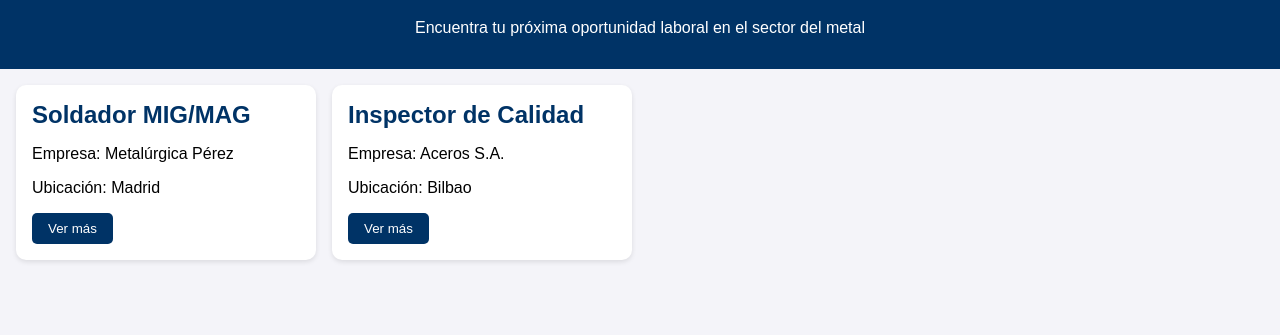
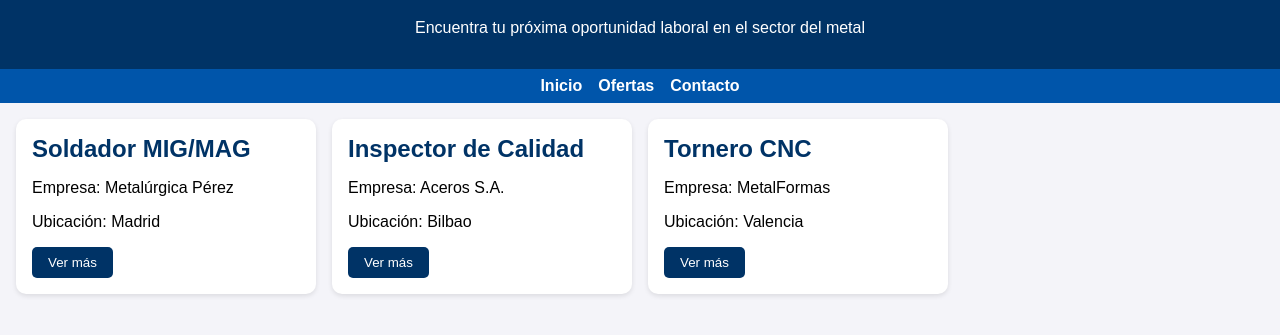
Before and after one commit to EmpleoMetal/EmpleoMetal, a plain HTML site: page index.html in a window 1280 px wide. Shown: the part 77-412 px from the top of the page. Drawn offline with Linux system fonts and the light colour scheme.

Commit message:
Update index.html

```diff
--- a/index.html
+++ b/index.html
@@ -16,6 +16,18 @@
       color: white;
       padding: 1rem;
       text-align: center;
+    }
+    nav {
+      background: #0055aa;
+      padding: 0.5rem;
+      display: flex;
+      justify-content: center;
+      gap: 1rem;
+    }
+    nav a {
+      color: white;
+      text-decoration: none;
+      font-weight: bold;
     }
     .ofertas {
       display: grid;
@@ -52,18 +64,30 @@
     <p>Encuentra tu próxima oportunidad laboral en el sector del metal</p>
   </header>
 
+  <nav>
+    <a href="index.html">Inicio</a>
+    <a href="ofertas.html">Ofertas</a>
+    <a href="contacto.html">Contacto</a>
+  </nav>
+
   <section class="ofertas">
     <div class="card">
       <h2>Soldador MIG/MAG</h2>
       <p>Empresa: Metalúrgica Pérez</p>
       <p>Ubicación: Madrid</p>
-      <button>Ver más</button>
+      <button onclick="window.location.href='soldador.html'">Ver más</button>
     </div>
     <div class="card">
       <h2>Inspector de Calidad</h2>
       <p>Empresa: Aceros S.A.</p>
       <p>Ubicación: Bilbao</p>
-      <button>Ver más</button>
+      <button onclick="window.location.href='inspector.html'">Ver más</button>
+    </div>
+    <div class="card">
+      <h2>Tornero CNC</h2>
+      <p>Empresa: MetalFormas</p>
+      <p>Ubicación: Valencia</p>
+      <button onclick="window.location.href='tornero.html'">Ver más</button>
     </div>
   </section>
 </body>
```
